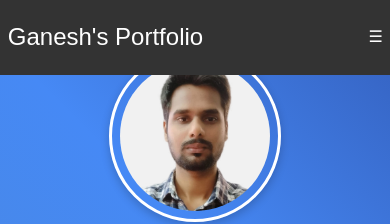
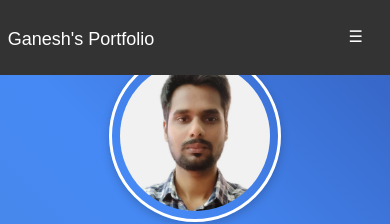
Before and after one commit to gvrnganesh/ganesh-portfolio, a React (Create React App) app: page / in a window 390 px wide. Shown: the top 224 px of the page. Built offline with nearby package versions, Linux system fonts and the light colour scheme.

Commit message:
responsive update

```diff
--- a/src/components/Header.css
+++ b/src/components/Header.css
@@ -77,7 +77,7 @@
   display: none;
   flex-direction: column;
   cursor: pointer;
-  padding-right: 15px;
+  padding-right: 30px;
 }
 
 .hamburger div {
@@ -90,9 +90,10 @@
 /* Responsive Breakpoints */
 
 /* Show hamburger for small to large devices */
-@media (max-width: 1024px) {
+@media (max-width: 768px) {
   .hamburger {
       display: flex;
+      padding-right: 35px;
   }
 
   .nav-menu {
@@ -101,6 +102,10 @@
 
   .nav-menu.active {
       display: flex;
+  }
+
+  .portfolio-name {
+    font-size: 18px;
   }
 }
 
```
